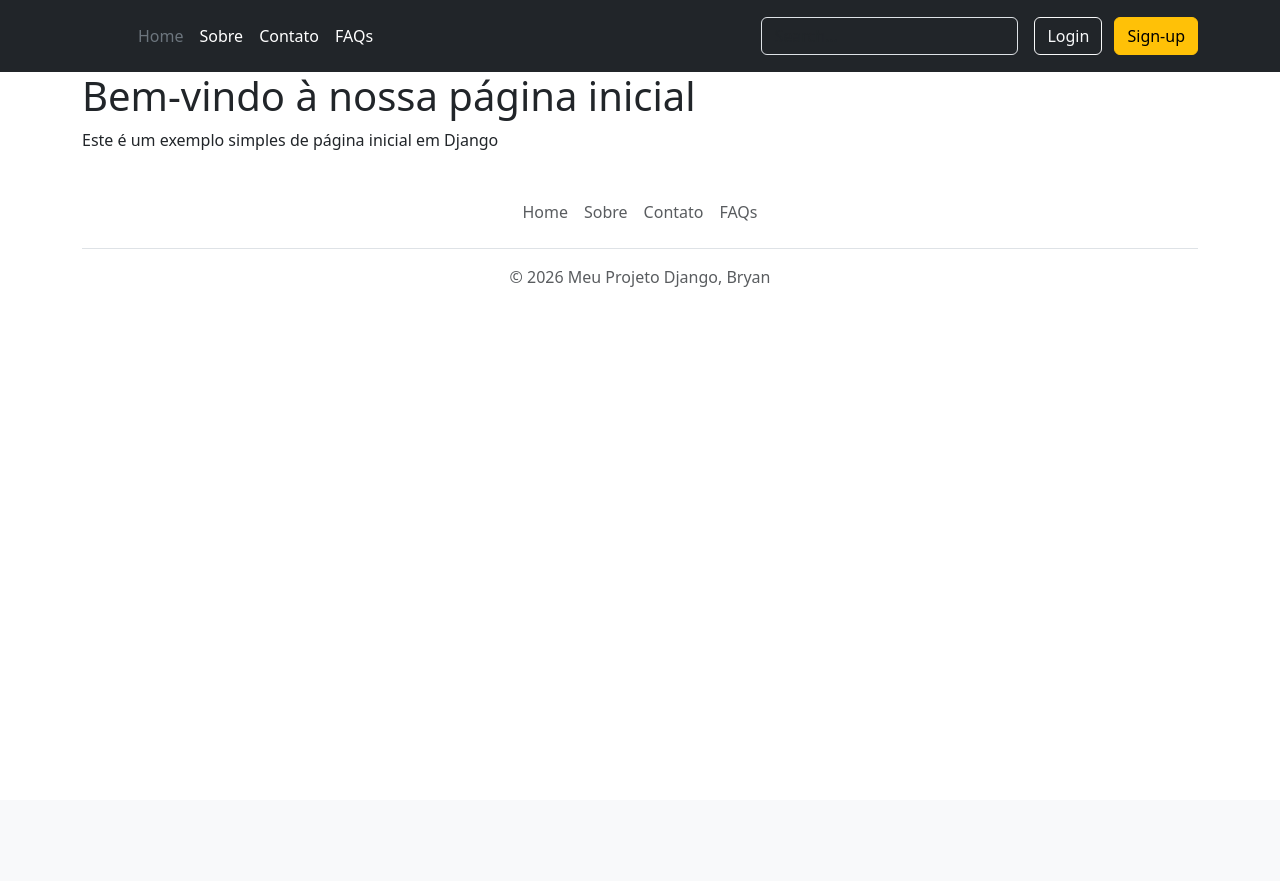
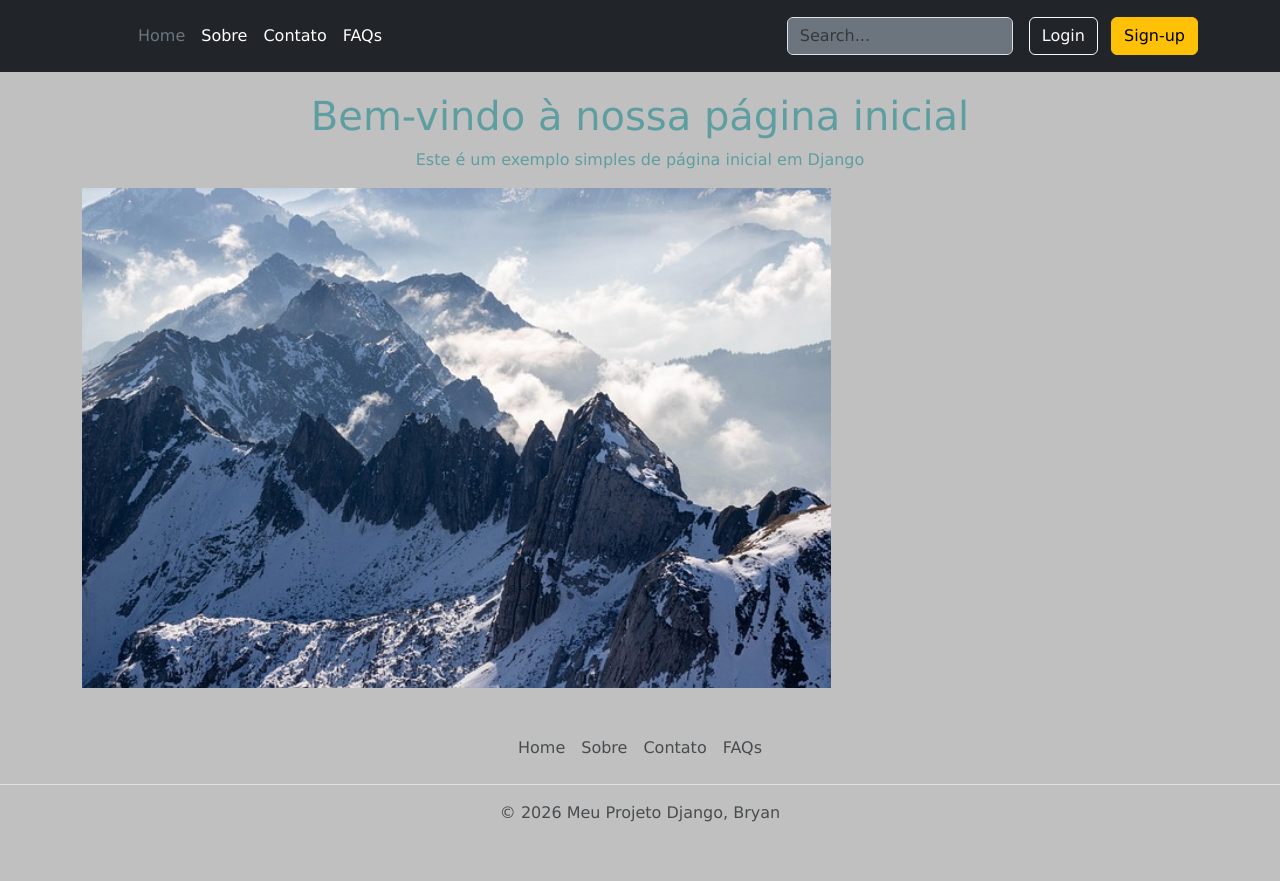
Before and after one commit to Oka-yama/python, a Django app: page / in a window 1280 px wide. Before the commit the page ends 287 px from the top, so only its background shows below. Run offline with Django 5.2, Linux system fonts and the light colour scheme.

Commit message:
20/05/2026

```diff
--- /dev/null
+++ b/aulas/aula7/primeiro_app/static/css/style.css
@@ -0,0 +1,25 @@
+body {
+    font-family: 'Lucida Sans', 'Lucida Sans Regular', 'Lucida Grande', 'Lucida Sans Unicode', 'comic-sans', 'sans-serif';
+    color: #5f9ea0;
+    background-color: #c0c0c0;
+}
+
+img {
+
+    display: block;
+    height: 500px
+    ;
+}
+
+body div h1 {
+    text-align: center;
+    padding-top: 20px;
+}
+
+body div p {
+    text-align: center;
+}
+
+body div img {
+
+}
--- a/aulas/aula7/primeiro_app/templates/base.html
+++ b/aulas/aula7/primeiro_app/templates/base.html
@@ -10,34 +10,13 @@
         {% endblock %}
       </title>
       <link href="https://cdn.jsdelivr.net/npm/bootstrap@5.3.8/dist/css/bootstrap.min.css" rel="stylesheet" integrity="sha384-sRIl4kxILFvY47J16cr9ZwB07vP4J8+LH7qKQnuqkuIAvNWLzeN8tE5YBujZqJLB" crossorigin="anonymous" />
+      <link rel="stylesheet" href="{% static '/css/style.css' %}">
+      <script src="{% static '/js/script.js' %}"></script>
+
     </head>
     <body>
-      <header class="p-3 text-bg-dark">
-        <div class="container">
-          <div class="d-flex flex-wrap align-items-center justify-content-center justify-content-lg-start">
-            <a href="/" class="d-flex align-items-center mb-2 mb-lg-0 text-white text-decoration-none">
-              <svg class="bi me-2" width="40" height="32" role="img" aria-label="Bootstrap">
-                <use xlink:href="#bootstrap"></use>
-              </svg>
-            </a>
-            <ul class="nav col-12 col-lg-auto me-lg-auto mb-2 justify-content-center mb-md-0">
-              <li>
-                <a href="{% url 'home' %}" class="nav-link px-2 text-secondary">Home</a>
-              </li> <li>
-                <a href="{% url 'sobre' %}" class="nav-link px-2 text-white">Sobre</a>
-              </li> <li>
-                <a href="{% url 'contato' %}" class="nav-link px-2 text-white">Contato</a>
-              </li> <li>
-                <a href="#" class="nav-link px-2 text-white">FAQs</a>
-              </li>
-            </ul> <form class="col-12 col-lg-auto mb-3 mb-lg-0 me-lg-3" role="search">
-              <input type="search" class="form-control form-control-dark text-bg-dark" placeholder="Search..." aria-label="Search" />
-            </form> <div class="text-end">
-              <button type="button" class="btn btn-outline-light me-2">Login</button> <button type="button" class="btn btn-warning">Sign-up</button>
-            </div>
-          </div>
-        </div>
-      </header>
+
+      {% include 'partials/header.html' %}
 
       <main>
         {% block content %}
@@ -45,21 +24,7 @@
         {% endblock %}
       </main>
 
-      <div class="container">
-        <footer class="py-3 my-4 ">
-          <ul class="nav justify-content-center border-bottom pb-3 mb-3">
-            <li class="nav-item">
-              <a href="{% url 'home' %}" class="nav-link px-2 text-body-secondary">Home</a>
-            </li> <li class="nav-item">
-              <a href="{% url 'sobre' %}" class="nav-link px-2 text-body-secondary">Sobre</a>
-            </li> <li class="nav-item">
-              <a href="{% url 'contato' %}" class="nav-link px-2 text-body-secondary">Contato</a>
-            </li> <li class="nav-item">
-              <a href="#" class="nav-link px-2 text-body-secondary">FAQs</a>
-            </li>
-          </ul> <p class="text-center text-body-secondary">&copy 2026 Meu Projeto Django, Bryan</p>
-        </footer>
-      </div>
+      {% include 'partials/footer.html' %}
 
       <script src="https://cdn.jsdelivr.net/npm/bootstrap@5.3.8/dist/js/bootstrap.bundle.min.js" integrity="sha384-FKyoEForCGlyvwx9Hj09JcYn3nv7wiPVlz7YYwJrWVcXK/BmnVDxM+D2scQbITxI" crossorigin="anonymous"></script>
     </body>
--- a/aulas/aula7/primeiro_app/templates/home.html
+++ b/aulas/aula7/primeiro_app/templates/home.html
@@ -1,4 +1,5 @@
 {% extends 'base.html' %}
+{% load static %}
 
 {% block title %}Home - Meu Projeto Django{% endblock %}
 
@@ -6,5 +7,7 @@
     <div class="container">
         <h1>Bem-vindo à nossa página inicial</h1>
         <p>Este é um exemplo simples de página inicial em Django</p>
+        <img src="{% static '/img/peak.jpg' %}"
+        alt="Imagem de Montanhas" />
     </div>
 {% endblock %}
--- /dev/null
+++ b/aulas/aula7/primeiro_app/templates/partials/footer.html
@@ -0,0 +1,13 @@
+<footer class="py-3 my-4">
+  <ul class="nav justify-content-center border-bottom pb-3 mb-3">
+    <li class="nav-item">
+      <a href="{% url 'home' %}" class="nav-link px-2 text-body-secondary">Home</a>
+    </li> <li class="nav-item">
+      <a href="{% url 'sobre' %}" class="nav-link px-2 text-body-secondary">Sobre</a>
+    </li> <li class="nav-item">
+      <a href="{% url 'contato' %}" class="nav-link px-2 text-body-secondary">Contato</a>
+    </li> <li class="nav-item">
+      <a href="#" class="nav-link px-2 text-body-secondary">FAQs</a>
+    </li>
+  </ul> <p class="text-center text-body-secondary">&copy 2026 Meu Projeto Django, Bryan</p>
+</footer>
--- /dev/null
+++ b/aulas/aula7/primeiro_app/templates/partials/header.html
@@ -0,0 +1,26 @@
+<header class="p-3 text-bg-dark">
+    <div class="container">
+      <div class="d-flex flex-wrap align-items-center justify-content-center justify-content-lg-start">
+        <a href="/" class="d-flex align-items-center mb-2 mb-lg-0 text-white text-decoration-none">
+          <svg class="bi me-2" width="40" height="32" role="img" aria-label="Bootstrap">
+            <use xlink:href="#bootstrap"></use>
+          </svg>
+        </a>
+        <ul class="nav col-12 col-lg-auto me-lg-auto mb-2 justify-content-center mb-md-0">
+          <li>
+            <a href="{% url 'home' %}" class="nav-link px-2 text-secondary">Home</a>
+          </li> <li>
+            <a href="{% url 'sobre' %}" class="nav-link px-2 text-white">Sobre</a>
+          </li> <li>
+            <a href="{% url 'contato' %}" class="nav-link px-2 text-white">Contato</a>
+          </li> <li>
+            <a href="#" class="nav-link px-2 text-white">FAQs</a>
+          </li>
+        </ul> <form class="col-12 col-lg-auto mb-3 mb-lg-0 me-lg-3" role="search">
+          <input type="search" class="form-control form-control-dark text-bg-secondary" placeholder="Search..." aria-label="Search" />
+        </form> <div class="text-end">
+          <button type="button" class="btn btn-outline-light me-2">Login</button> <button type="button" class="btn btn-warning">Sign-up</button>
+        </div>
+      </div>
+    </div>
+  </header>
--- a/aulas/aula7/primeiro_app/views.py
+++ b/aulas/aula7/primeiro_app/views.py
@@ -2,6 +2,8 @@
 from django.http import HttpResponse
 
 from django.shortcuts import render
+
+from primeiro_app.forms import PerfilForm
 
 # Create your views here.
 # Define a view function chamada 'home' que recebe um objeto 'request' como argumento e retorna uma resposta Http
@@ -13,3 +15,14 @@ def sobre(request):
 
 def contato(request):
     return render(request, 'contato.html')
+
+def criar_perfil(request):
+    if request.method == 'POST':
+        form = PerfilForm(request.POST, request.FILES)
+
+        if form.is_valid():
+            form.save()
+            return HttpResponse('Perfil criado com sucesso')
+    else:
+        form = PerfilForm()
+    return render(request, 'criar_perfil.html', {'form': form})
--- a/aulas/aula7/primeiro_projeto/settings.py
+++ b/aulas/aula7/primeiro_projeto/settings.py
@@ -11,6 +11,7 @@ https://docs.djangoproject.com/en/6.0/ref/settings/
 """
 
 from pathlib import Path
+import os
 
 # Build paths inside the project like this: BASE_DIR / 'subdir'.
 BASE_DIR = Path(__file__).resolve().parent.parent
@@ -116,3 +117,5 @@ USE_TZ = True
 # https://docs.djangoproject.com/en/6.0/howto/static-files/
 
 STATIC_URL = 'static/'
+MEDIA_URL = 'media/'
+MEDIA_ROOT = os.path.join(BASE_DIR, 'media')
--- a/aulas/aula7/primeiro_projeto/urls.py
+++ b/aulas/aula7/primeiro_projeto/urls.py
@@ -16,9 +16,14 @@ Including another URLconf
 """
 from django.contrib import admin
 from django.urls import path, include
+from django.conf.urls.static import static
 from primeiro_app.views import home
+from primeiro_projeto import settings
 
 urlpatterns = [
     path('admin/', admin.site.urls),
     path('', include('primeiro_app.urls')),
 ]
+
+if settings.DEBUG:
+    urlpatterns += static(settings.MEDIA_URL, document_root=settings.MEDIA_ROOT)
```
Also changed, not shown: aulas/aula7/primeiro_app/forms.py (added, +8 -0 lines), aulas/aula7/primeiro_app/models.py (+8 -1 lines), aulas/aula7/primeiro_app/templates/criar_perfil.html (added, +11 -0 lines), aulas/aula7/primeiro_app/migrations/0002_perfil.py (added), aulas/aula7/primeiro_app/static/img/peak.jpg (added), aulas/aula7/primeiro_app/static/js/script.js (added).
